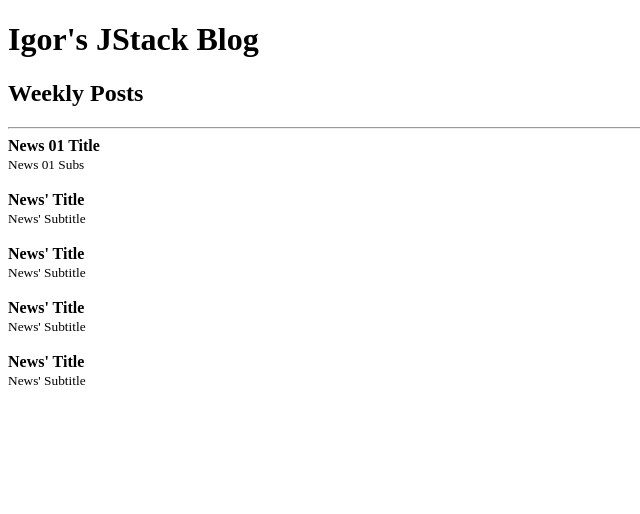
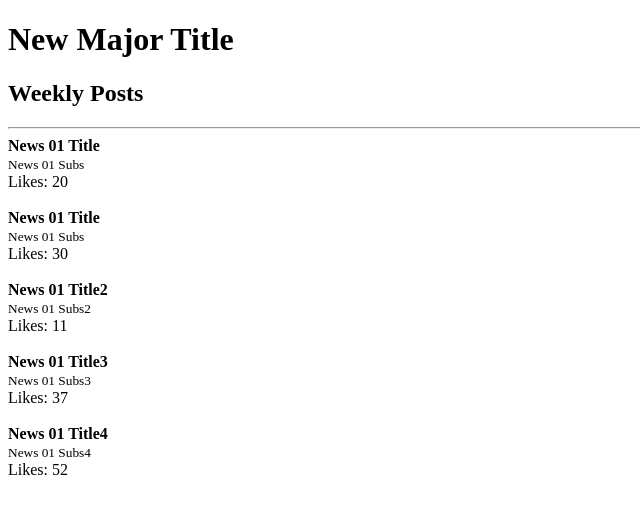
Before and after one commit to IgorPereira1997/reactBasics, a React app: page / in a window 1280 px wide. Shown: the top 514 px of the page, without its empty margins (0-640 px from the left). Built offline with nearby package versions, Linux system fonts and the light colour scheme.

Commit message:
Used types definition for props

```diff
--- a/package.json
+++ b/package.json
@@ -24,6 +24,7 @@
     "webpack-dev-server": "^4.15.1"
   },
   "dependencies": {
+    "prop-types": "^15.8.1",
     "react": "^17.0.2",
     "react-dom": "^17.0.2"
   }
--- a/src/App.js
+++ b/src/App.js
@@ -10,21 +10,47 @@ const firstSub = "News 01 Subs";
 function App(){
   return (
     <React.Fragment>
-    <Header title="Igor's JStack Blog">
+    <Header title="New Major Title">
       <h2>{category}</h2>
     </Header>
 
       <hr/>
 
-      <Post post={{
-        title: firstTitle,
-        subtitle: firstSub
-      }}
+      <Post
+        likes={20}
+        post={{
+          title: firstTitle,
+          subtitle: firstSub
+        }}
       />
-      <Post />
-      <Post />
-      <Post />
-      <Post />
+      <Post
+        likes={30}
+        post={{
+          title: firstTitle,
+          subtitle: firstSub
+        }}
+      />
+      <Post
+        likes={11}
+        post={{
+          title: firstTitle + "2",
+          subtitle: firstSub + "2"
+        }}
+      />
+      <Post
+        likes={37}
+        post={{
+          title: firstTitle + "3",
+          subtitle: firstSub + "3"
+        }}
+      />
+      <Post
+        likes={52}
+        post={{
+          title: firstTitle + "4",
+          subtitle: firstSub + "4"
+        }}
+      />
 
     </React.Fragment>
   );
--- a/src/Header.js
+++ b/src/Header.js
@@ -1,4 +1,5 @@
 import React from "react";
+import PropTypes from "prop-types";
 
 export default function Header(props){
   return(
@@ -8,3 +9,12 @@ export default function Header(props){
     </React.Fragment>
   );
 }
+
+Header.propTypes = {
+  title: PropTypes.string,
+  children: PropTypes.node.isRequired
+}
+
+Header.defaultProps = {
+  title: `Igor's JStack Blog`
+}
--- a/src/Post.js
+++ b/src/Post.js
@@ -1,4 +1,5 @@
 import React from "react";
+import PropTypes from "prop-types";
 
 export default function Post(props){
   const { post } = props;
@@ -7,8 +8,18 @@ export default function Post(props){
       <article>
         <strong>{(post?.title) != null ? (post?.title) : "News' Title"}</strong><br/>
         <small>{(post?.subtitle) ?? "News' Subtitle"}</small>
+        <br/>
+        Likes: {props.likes ?? 0}
       </article>
       <br/>
     </React.Fragment>
   );
 }
+
+Post.propTypes = {
+  likes: PropTypes.number.isRequired,
+  post: PropTypes.shape({
+    title: PropTypes.string.isRequired,
+    subtitle: PropTypes.string.isRequired,
+  }).isRequired
+}
```
Also changed, not shown: 1 other file (tests, documents, lock files or other folders).
